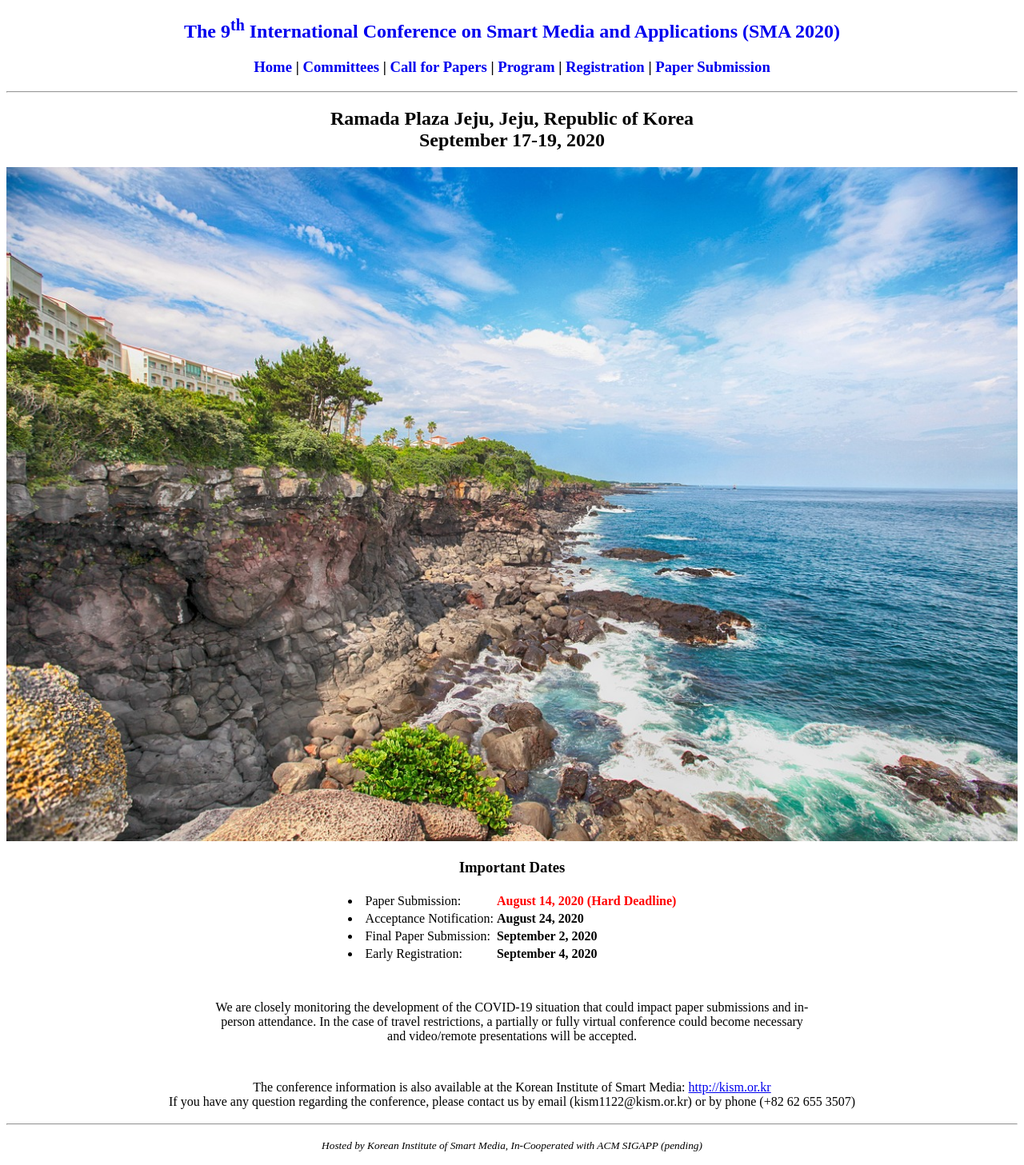
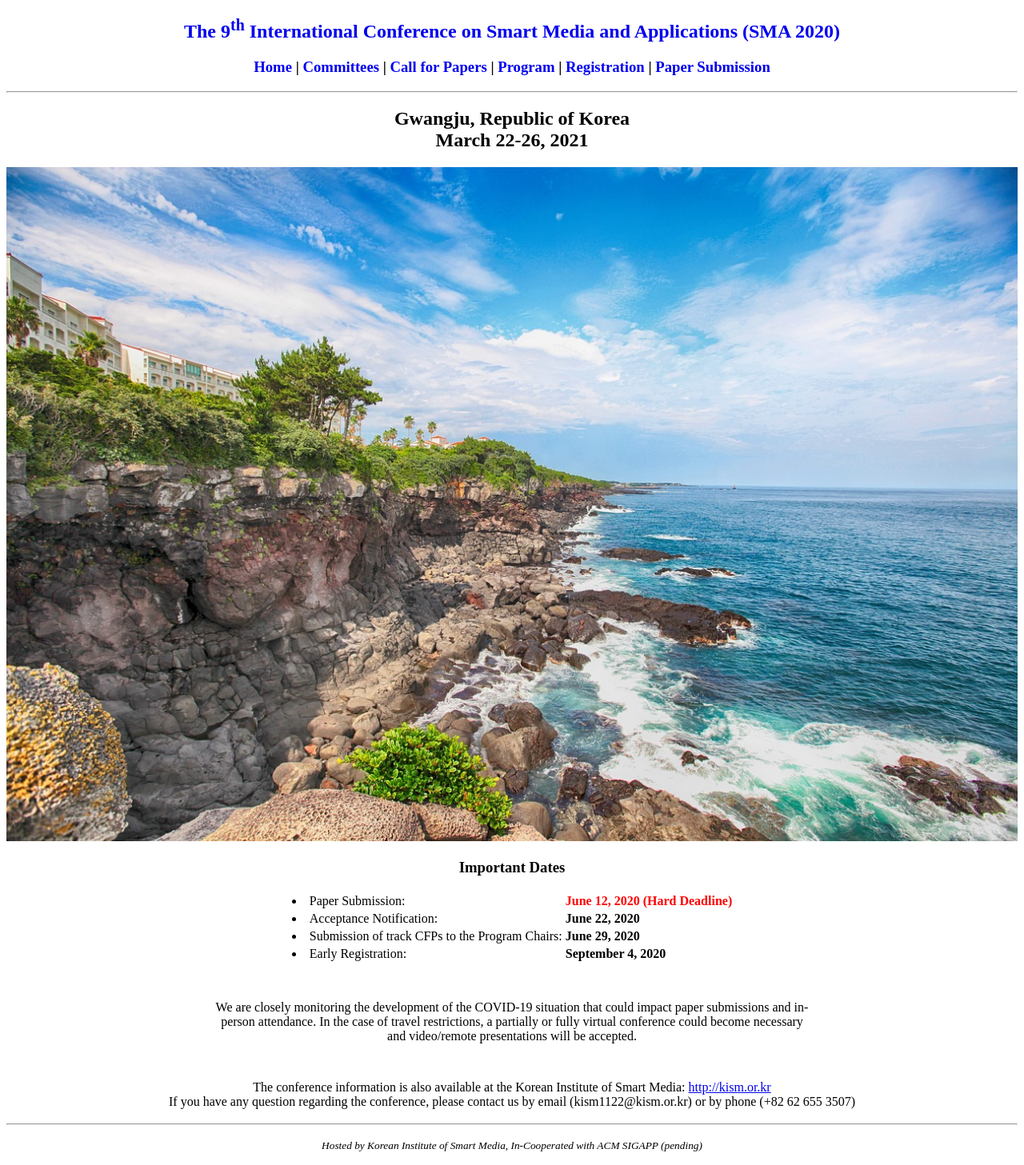
Before and after one commit to sac-dash/2021, a Jekyll site: the page built from index.html, in a window 1280 px wide. Shown: the whole page at 80% size. Built offline with Jekyll 4.4.1, drawn with Linux system fonts in a browser that asks for light colours; the list of posts is cut into pages by our own code.

Commit message:
Update index.html

```diff
--- a/index.html
+++ b/index.html
@@ -6,8 +6,8 @@
 <div>
       <center>
             <h2>
-                  Ramada Plaza Jeju, Jeju, Republic of Korea</br>
-                  September 17-19, 2020
+                  Gwangju, Republic of Korea</br>
+                  March 22-26, 2021
             </h2>
 
             <img src="https://sma-2020.github.io/image/jeju-island.jpg" alt="" style="max-width: 100%; height: auto;">
@@ -21,7 +21,7 @@
                                           <li>Paper Submission: </li>
                                     </td>
                                     <td>
-                                          <b style="color:#FF0000">August 14, 2020 (Hard Deadline)</b>
+                                          <b style="color:#FF0000">June 12, 2020 (Hard Deadline)</b>
                                     </td>
                               </tr>
                               <tr>
@@ -29,15 +29,15 @@
                                           <li>Acceptance Notification: </li>
                                     </td>
                                     <td>
-                                          <b>August 24, 2020</b>
+                                          <b>June 22, 2020</b>
                                     </td>
                               </tr>
                               <tr>
                                     <td>
-                                          <li>Final Paper Submission: </li>
+                                          <li>Submission of track CFPs to the Program Chairs: </li>
                                     </td>
                                     <td>
-                                          <b>September 2, 2020</b>
+                                          <b>June 29, 2020</b>
                                     </td>
                               </tr>
                               <tr>
```
